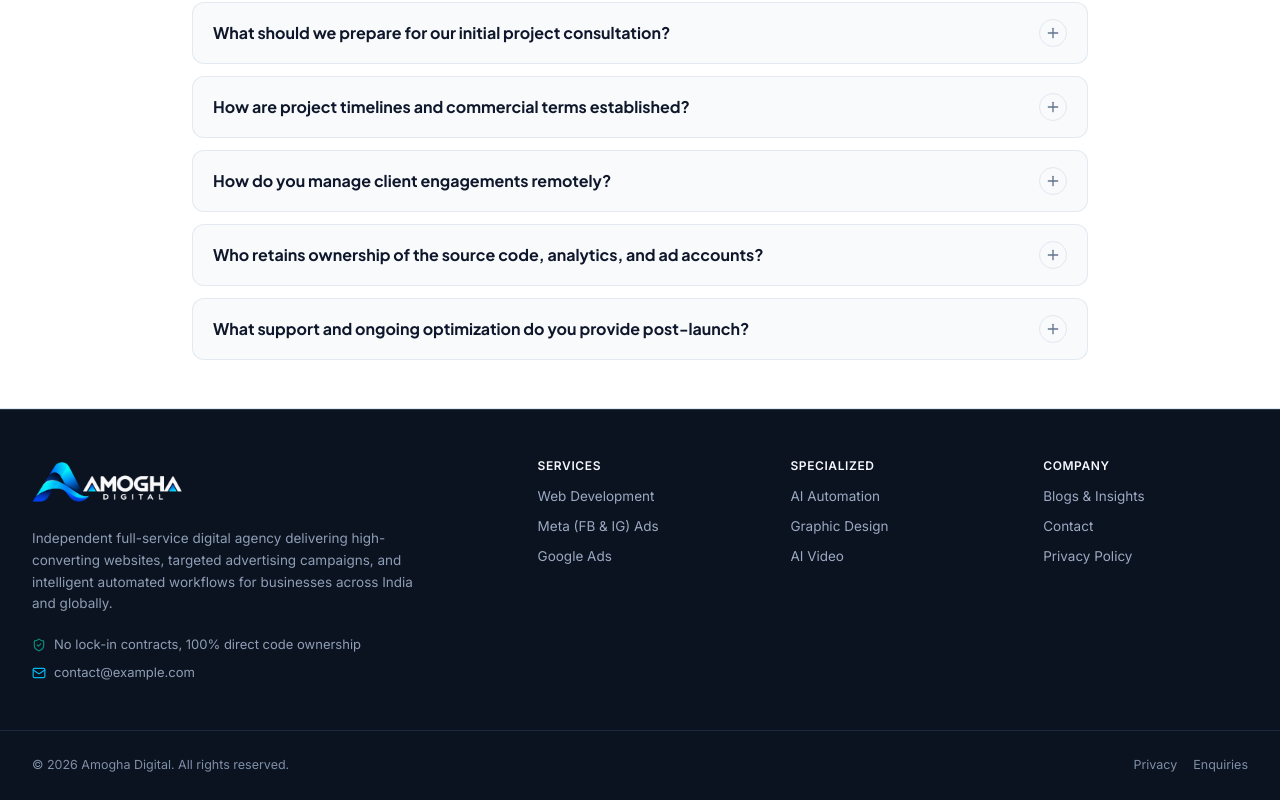
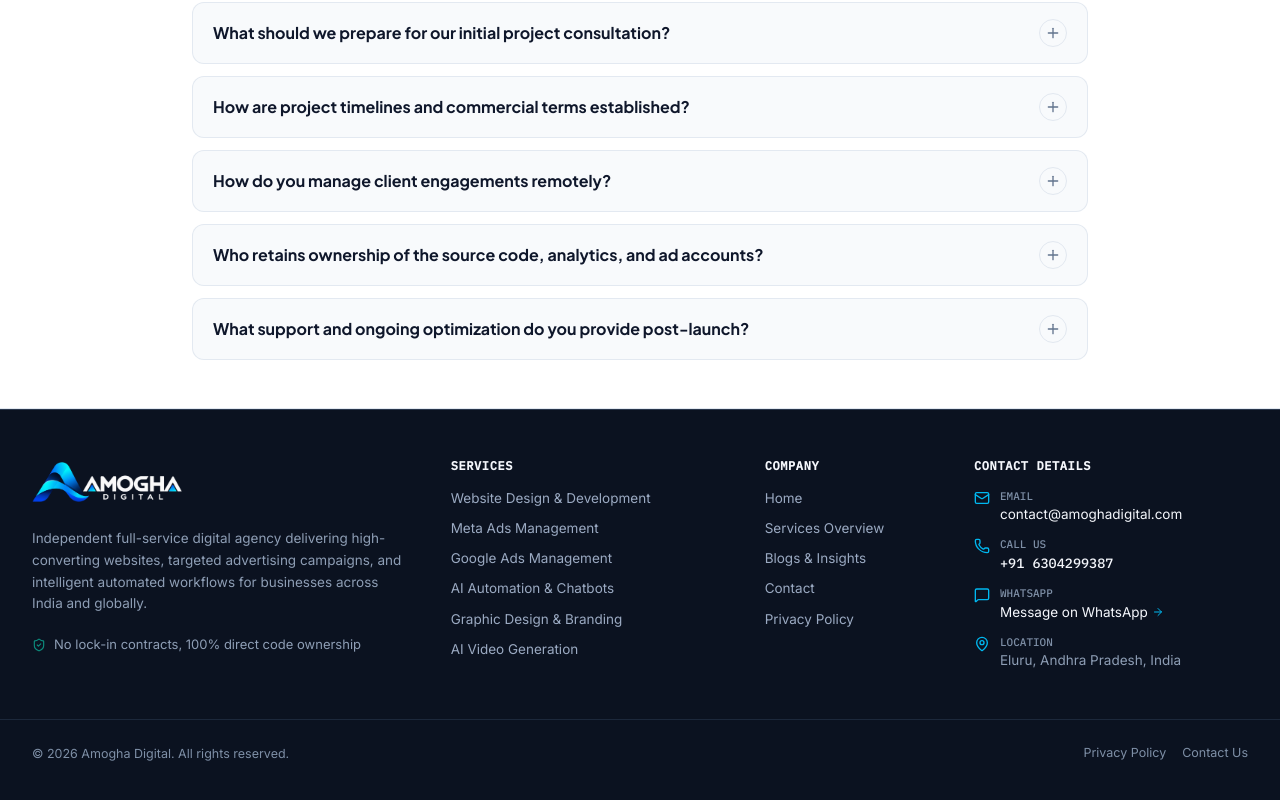
Before and after one commit to sri04552/website-design, a Next.js app: page /contact in a window 1280 px wide. Shown: the part 1327-2127 px from the top of the page. Built offline with nearby package versions, Linux system fonts and the light colour scheme; no server answers.

Commit message:
feat: add contact details to footer and replace old email with contact@amoghadigital.com

```diff
--- a/src/app/api/admin/auth/route.js
+++ b/src/app/api/admin/auth/route.js
@@ -7,7 +7,7 @@ function getAdminEmail() {
     process.env.ADMIN_EMAIL ||
     process.env.NEXT_PUBLIC_ADMIN_EMAIL ||
     process.env.NEXT_PUBLIC_CONTACT_EMAIL ||
-    "sriworkspace8@gmail.com"
+    "contact@amoghadigital.com"
   )
     .trim()
     .toLowerCase();
@@ -63,8 +63,7 @@ export async function POST(request) {
       if (normalizedEmail !== adminEmail) {
         return NextResponse.json(
           {
-            error:
-              "Access Denied: Only the authorized administrator (sriworkspace8@gmail.com) can access this portal.",
+            error: `Access Denied: Only the authorized administrator (${adminEmail}) can access this portal.`,
           },
           { status: 403 }
         );
--- a/src/app/api/admin/inquiries/route.js
+++ b/src/app/api/admin/inquiries/route.js
@@ -7,7 +7,7 @@ function getAdminEmail() {
     process.env.ADMIN_EMAIL ||
     process.env.NEXT_PUBLIC_ADMIN_EMAIL ||
     process.env.NEXT_PUBLIC_CONTACT_EMAIL ||
-    "sriworkspace8@gmail.com"
+    "contact@amoghadigital.com"
   )
     .trim()
     .toLowerCase();
--- a/src/app/api/admin/posts/route.js
+++ b/src/app/api/admin/posts/route.js
@@ -7,7 +7,7 @@ function getAdminEmail() {
     process.env.ADMIN_EMAIL ||
     process.env.NEXT_PUBLIC_ADMIN_EMAIL ||
     process.env.NEXT_PUBLIC_CONTACT_EMAIL ||
-    "sriworkspace8@gmail.com"
+    "contact@amoghadigital.com"
   )
     .trim()
     .toLowerCase();
--- a/src/app/api/admin/upload/route.js
+++ b/src/app/api/admin/upload/route.js
@@ -7,7 +7,7 @@ function getAdminEmail() {
     process.env.ADMIN_EMAIL ||
     process.env.NEXT_PUBLIC_ADMIN_EMAIL ||
     process.env.NEXT_PUBLIC_CONTACT_EMAIL ||
-    "sriworkspace8@gmail.com"
+    "contact@amoghadigital.com"
   )
     .trim()
     .toLowerCase();
--- a/src/components/layout/Footer.jsx
+++ b/src/components/layout/Footer.jsx
@@ -6,6 +6,9 @@ import { usePathname } from "next/navigation";
 import { siteConfig } from "@/config/site";
 import {
   Mail,
+  Phone,
+  MessageSquare,
+  MapPin,
   ArrowRight,
   ShieldCheck,
 } from "lucide-react";
@@ -20,14 +23,18 @@ export function Footer() {
     return null;
   }
 
+  const whatsappUrl = `https://wa.me/916304299387?text=${encodeURIComponent(
+    "Hello! I would like to discuss a project with Amogha Digital."
+  )}`;
+
   return (
     <footer className="bg-[#0B1220] text-[#9BAAC2] border-t border-[#29374D]">
       {/* Main Footer Links */}
       <div className="py-[48px]">
         <Container>
-          <div className="grid grid-cols-1 md:grid-cols-2 lg:grid-cols-5 gap-8 sm:gap-12">
-            {/* Column 1: Company Identity */}
-            <div className="lg:col-span-2 space-y-4">
+          <div className="grid grid-cols-1 md:grid-cols-2 lg:grid-cols-12 gap-8 sm:gap-10">
+            {/* Column 1: Company Identity (4 cols on lg) */}
+            <div className="lg:col-span-4 space-y-4">
               <Link href="/" className="inline-block py-1" aria-label="Amogha Digital Home">
                 <Image
                   src="/assets/amogha-digital-official-logo.webp"
@@ -48,26 +55,22 @@ export function Footer() {
                   <ShieldCheck className="w-3.5 h-3.5 text-[#0D8C7D] shrink-0" />
                   <span>No lock-in contracts, 100% direct code ownership</span>
                 </div>
-                <div className="flex items-center gap-2">
-                  <Mail className="w-3.5 h-3.5 text-[#00B8F0] shrink-0" />
-                  <span>{siteConfig.contact.email}</span>
-                </div>
               </div>
             </div>
 
-            {/* Column 2: Core Services */}
-            <div className="space-y-3">
-              <p className="text-xs font-semibold text-[#F5F7FC] uppercase tracking-wider">
+            {/* Column 2: Core Services (3 cols on lg) */}
+            <div className="space-y-3.5 lg:col-span-3">
+              <p className="text-xs font-semibold text-[#F5F7FC] uppercase tracking-wider font-mono">
                 Services
               </p>
               <ul className="space-y-2.5">
-                {siteConfig.services.slice(0, 3).map((service) => (
+                {siteConfig.services.map((service) => (
                   <li key={service.id}>
                     <Link
                       href={service.href}
                       className="text-[#9BAAC2] hover:text-[#00B8F0] transition-colors flex items-center gap-1.5 group text-[13px] sm:text-[13.5px]"
                     >
-                      <span>{service.shortTitle}</span>
+                      <span>{service.title}</span>
                       <ArrowRight className="w-3 h-3 opacity-0 group-hover:opacity-100 group-hover:translate-x-0.5 transition-all text-[#00B8F0]" />
                     </Link>
                   </li>
@@ -75,44 +78,40 @@ export function Footer() {
               </ul>
             </div>
 
-            {/* Column 3: Specialized Solutions */}
-            <div className="space-y-3">
-              <p className="text-xs font-semibold text-[#F5F7FC] uppercase tracking-wider">
-                Specialized
-              </p>
-              <ul className="space-y-2.5">
-                {siteConfig.services.slice(3).map((service) => (
-                  <li key={service.id}>
-                    <Link
-                      href={service.href}
-                      className="text-[#9BAAC2] hover:text-[#00B8F0] transition-colors flex items-center gap-1.5 group text-[13px] sm:text-[13.5px]"
-                    >
-                      <span>{service.shortTitle}</span>
-                      <ArrowRight className="w-3 h-3 opacity-0 group-hover:opacity-100 group-hover:translate-x-0.5 transition-all text-[#00B8F0]" />
-                    </Link>
-                  </li>
-                ))}
-              </ul>
-            </div>
-
-            {/* Column 4: Company Navigation */}
-            <div className="space-y-3">
-              <p className="text-xs font-semibold text-[#F5F7FC] uppercase tracking-wider">
+            {/* Column 3: Company Navigation (2 cols on lg) */}
+            <div className="space-y-3.5 lg:col-span-2">
+              <p className="text-xs font-semibold text-[#F5F7FC] uppercase tracking-wider font-mono">
                 Company
               </p>
-              <ul className="space-y-2.5">
+              <ul className="space-y-2.5 text-[13px] sm:text-[13.5px]">
+                <li>
+                  <Link
+                    href="/"
+                    className="text-[#9BAAC2] hover:text-[#00B8F0] transition-colors block"
+                  >
+                    Home
+                  </Link>
+                </li>
+                <li>
+                  <Link
+                    href="/services"
+                    className="text-[#9BAAC2] hover:text-[#00B8F0] transition-colors block"
+                  >
+                    Services Overview
+                  </Link>
+                </li>
                 <li>
                   <Link
                     href="/blogs"
-                    className="text-[#9BAAC2] hover:text-[#00B8F0] transition-colors block text-[13px] sm:text-[13.5px]"
+                    className="text-[#9BAAC2] hover:text-[#00B8F0] transition-colors block"
                   >
-                    Blogs & Insights
+                    Blogs &amp; Insights
                   </Link>
                 </li>
                 <li>
                   <Link
                     href="/contact"
-                    className="text-[#9BAAC2] hover:text-[#00B8F0] transition-colors block text-[13px] sm:text-[13.5px]"
+                    className="text-[#9BAAC2] hover:text-[#00B8F0] transition-colors block"
                   >
                     Contact
                   </Link>
@@ -120,10 +119,74 @@ export function Footer() {
                 <li>
                   <Link
                     href="/privacy-policy"
-                    className="text-[#9BAAC2] hover:text-[#00B8F0] transition-colors block text-[13px] sm:text-[13.5px]"
+                    className="text-[#9BAAC2] hover:text-[#00B8F0] transition-colors block"
                   >
                     Privacy Policy
                   </Link>
+                </li>
+              </ul>
+            </div>
+
+            {/* Column 4: Contact Details (3 cols on lg) */}
+            <div className="space-y-3.5 lg:col-span-3">
+              <p className="text-xs font-semibold text-[#F5F7FC] uppercase tracking-wider font-mono">
+                Contact Details
+              </p>
+              <ul className="space-y-3 text-[13px] sm:text-[13.5px]">
+                {/* Email Channel */}
+                <li className="flex items-start gap-2.5">
+                  <Mail className="w-4 h-4 text-[#00B8F0] shrink-0 mt-0.5" />
+                  <div className="min-w-0">
+                    <span className="text-[11px] text-[#7E8FA6] uppercase font-mono block">Email</span>
+                    <a
+                      href="mailto:contact@amoghadigital.com"
+                      className="text-[#F5F7FC] hover:text-[#00B8F0] font-medium transition-colors break-all"
+                    >
+                      contact@amoghadigital.com
+                    </a>
+                  </div>
+                </li>
+
+                {/* Direct Phone Channel */}
+                <li className="flex items-start gap-2.5">
+                  <Phone className="w-4 h-4 text-[#00B8F0] shrink-0 mt-0.5" />
+                  <div>
+                    <span className="text-[11px] text-[#7E8FA6] uppercase font-mono block">Call Us</span>
+                    <a
+                      href="tel:+916304299387"
+                      className="text-[#F5F7FC] hover:text-[#00B8F0] font-medium transition-colors font-mono"
+                    >
+                      +91 6304299387
+                    </a>
+                  </div>
+                </li>
+
+                {/* WhatsApp Channel */}
+                <li className="flex items-start gap-2.5">
+                  <MessageSquare className="w-4 h-4 text-[#00B8F0] shrink-0 mt-0.5" />
+                  <div>
+                    <span className="text-[11px] text-[#7E8FA6] uppercase font-mono block">WhatsApp</span>
+                    <a
+                      href={whatsappUrl}
+                      target="_blank"
+                      rel="noopener noreferrer"
+                      className="text-[#F5F7FC] hover:text-[#00B8F0] font-medium transition-colors inline-flex items-center gap-1"
+                    >
+                      <span>Message on WhatsApp</span>
+                      <ArrowRight className="w-3 h-3 text-[#00B8F0]" />
+                    </a>
+                  </div>
+                </li>
+
+                {/* Office Location */}
+                <li className="flex items-start gap-2.5">
+                  <MapPin className="w-4 h-4 text-[#00B8F0] shrink-0 mt-0.5" />
+                  <div>
+                    <span className="text-[11px] text-[#7E8FA6] uppercase font-mono block">Location</span>
+                    <span className="text-[#8E9EB5]">
+                      {siteConfig.location.city}, {siteConfig.location.state}, India
+                    </span>
+                  </div>
                 </li>
               </ul>
             </div>
@@ -143,13 +206,13 @@ export function Footer() {
                 href="/privacy-policy"
                 className="hover:text-[#F5F7FC] transition-colors"
               >
-                Privacy
+                Privacy Policy
               </Link>
               <Link
                 href="/contact"
                 className="hover:text-[#F5F7FC] transition-colors"
               >
-                Enquiries
+                Contact Us
               </Link>
             </div>
           </div>
```
